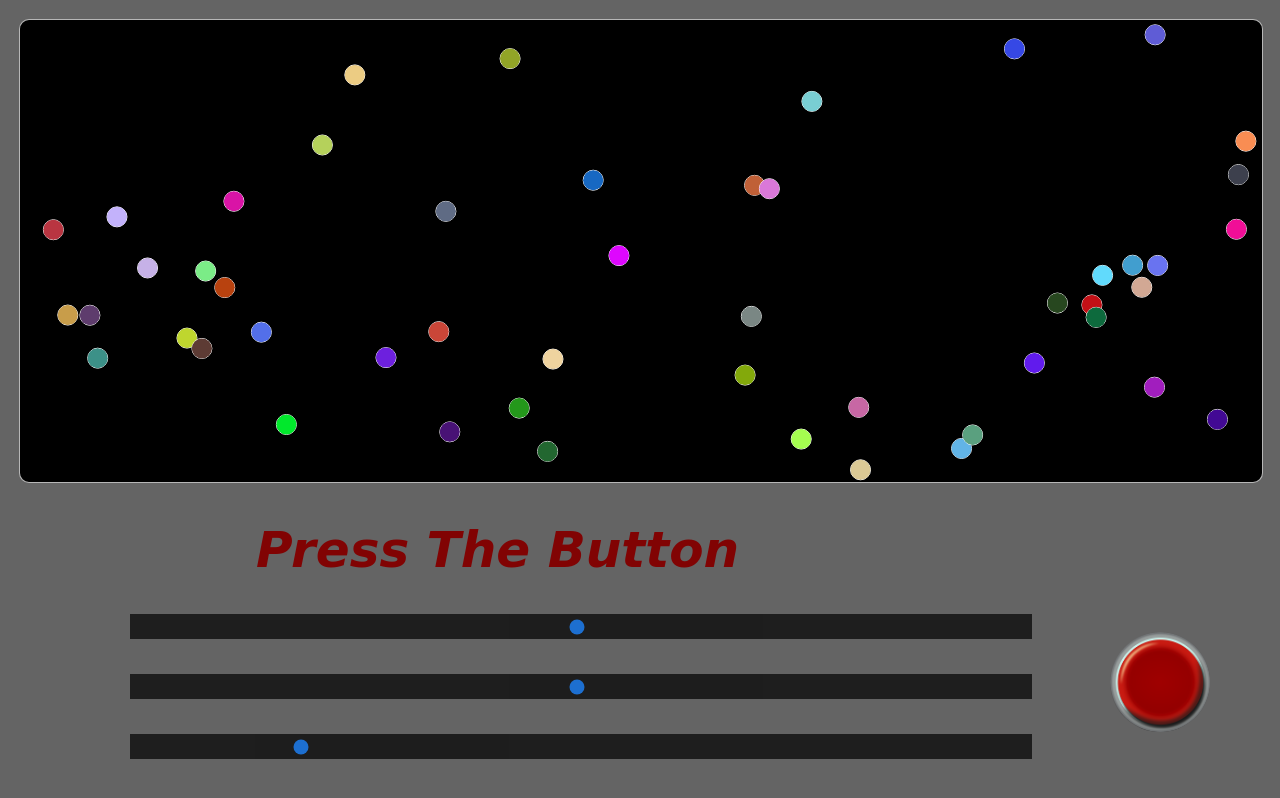
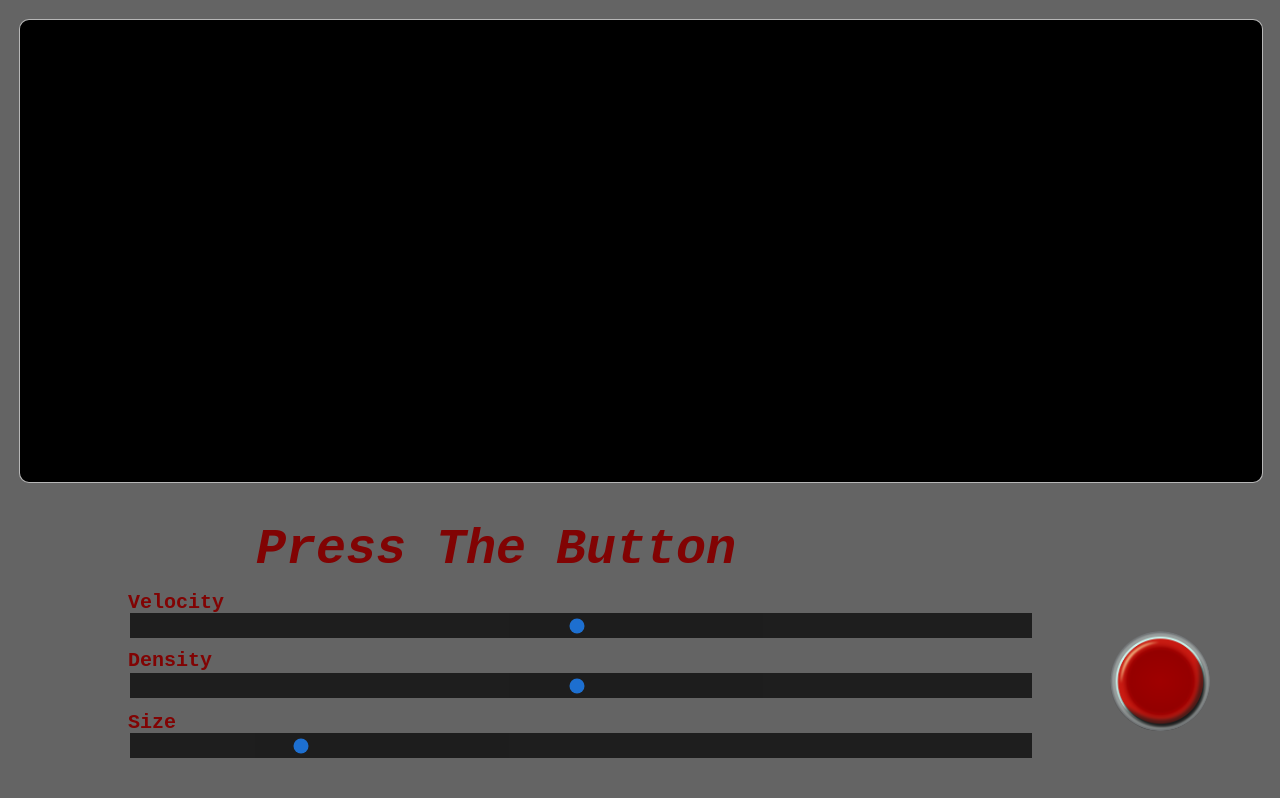
Before and after one commit to Luke-Kirby/ParticlePhysicsGame, a plain HTML site: page index.html in a window 1280 px wide. Drawn offline with Linux system fonts and the light colour scheme.

Commit message:
Fixed bugs

```diff
--- a/canvas.js
+++ b/canvas.js
@@ -6,11 +6,6 @@ canvas.height = canvasHeight;
 
 var c = canvas.getContext("2d");
 
-function velocity() {
-    let vel = document.getElementById("sliderVel").value;
-    return vel;
-  }
-
 function numOfBalls() {
   let num = document.getElementById("sliderNum").value;
   return num;
@@ -18,10 +13,8 @@ function velocity() {
 
 function sliderSize() {
   let ballSize = document.getElementById("sliderSize").value;
-    console.log(`Slider size = ${ballSize}`);
   return ballSize;
 }
-
 
 function Circle(x, y, dx, dy, radius, color) {
   this.x = x;
@@ -31,12 +24,13 @@ function Circle(x, y, dx, dy, radius, color) {
   this.radius = radius;
   this.color = color;
 
+  //this.updateValues = fal
+
   this.draw = function () {
     c.beginPath();
     c.arc(this.x, this.y, this.radius, 0, Math.PI * 2, false);
     c.strokeStyle = "white";
     c.fillStyle = this.color;
-    //c.fillStyle = "rgba(0, 153, 255, 0.719";
     c.stroke();
     c.fill();
   };
@@ -44,36 +38,27 @@ function Circle(x, y, dx, dy, radius, color) {
   this.update = function () {
     if (this.x + this.radius > canvasWidth || this.x - this.radius < 0) {
       this.dx = -this.dx;
-      //c.fillStyle = "blue";
     }
 
     if (this.y + this.radius > canvasHeight || this.y - this.radius < 0) {
       this.dy = -this.dy;
-      //c.fillStyle = "red";
     }
 
     this.x += this.dx;
     this.y += this.dy;
 
     this.draw();
+    console.log("here");
   };
 }
 
-var circleArray = [];
-
-for (var i = 0; i < numOfBalls(); i++) {
-  var radius = 1*sliderSize();
-  var x = radius + Math.random() * (canvasWidth - 3 * radius);
-  var y = radius + Math.random() * (canvasHeight - 3 * radius);
-  var dx = (Math.random() - 0.5) * velocity();
-  var dy = (Math.random() - 0.5) * velocity();
-  var color = getRandomColor();
-  circleArray.push(new Circle(x, y, dx, dy, radius, color));
+let animationFrame;
+function animate() {
+  if (animationFrame) {
+    cancelAnimationFrame(animationFrame);
   }
-
-function animate() {
-  requestAnimationFrame(animate);
   c.clearRect(0, 0, canvasWidth, canvasHeight);
+  animationFrame = requestAnimationFrame(animate);
 
   for (var i = 0; i < circleArray.length; i++) {
     circleArray[i].update();
@@ -89,17 +74,31 @@ function getRandomColor() {
   return color;
 }
 
+function pushInButton() {
+  changeButton();
+
+  c.clearRect(0, 0, canvas.width, canvas.height);
+
+  circleArray = circleArray = new Array(numOfBalls()).fill(0);
+
+  for (var i = 0; i < numOfBalls(); i++) {
+    var radius = 1 * document.getElementById("sliderSize").value;
+    var x = radius + Math.random() * (canvasWidth - 3 * radius);
+    var y = radius + Math.random() * (canvasHeight - 3 * radius);
+    var dx = (Math.random() - 0.5) * document.getElementById("sliderVel").value;
+    var dy = (Math.random() - 0.5) * document.getElementById("sliderVel").value;
+    var color = getRandomColor();
+    circleArray[i] = new Circle(x, y, dx, dy, radius, color);
+  }
+
   animate();
 
-function pushInButton() {
-  changeButton();
+  document.getElementById("buttonIn").style.visibility = "visible";
+  console.log(circleArray);
 }
 
 function changeButton() {
-  document.getElementById("buttonIn").style.visibility = "visible";
-
   setTimeout(() => {
-    //document.getElementById("buttonIn").style.visibility = "hidden";
-    location.reload();
+    document.getElementById("buttonIn").style.visibility = "hidden";
   }, 200);
 }
--- a/index.html
+++ b/index.html
@@ -16,6 +16,8 @@
 
       <div id="buttonIn" class="buttonIn"></div>
 
+      <p class="vel-text">Velocity</p>
+
       <div class="sliderVelContainer">
         <input
           type="range"
@@ -24,9 +26,10 @@
           value="50"
           class="slider"
           id="sliderVel"
-          oninput="stateSliderVal()"
         />
       </div>
+
+      <p class="num-text">Density</p>
 
       <div class="sliderNumContainer">
         <input
@@ -40,6 +43,8 @@
         />
       </div>
 
+      <p class="size-text">Size</p>
+
       <div class="sliderSizeContainer">
         <input
           type="range"
@@ -48,7 +53,6 @@
           value="10"
           class="slider"
           id="sliderSize"
-          oninput="sliderSize()"
         />
       </div>
 
--- a/style.css
+++ b/style.css
@@ -13,6 +13,28 @@ canvas {
   margin-top: 19px;
 }
 
+p {
+  font-size: 20px;
+  font-family: "Courier New", Courier, monospace;
+  margin-left: 10%;
+  color: rgb(129, 3, 3);
+  font-weight: bold;
+  position: absolute;
+  left: 0%;
+}
+
+.vel-text {
+  top: -40px;
+}
+
+.num-text {
+  top: 18px;
+}
+
+.size-text {
+  top: 80px;
+}
+
 .controlBar {
   /* border: 1px solid rgba(255, 255, 255, 0.719); */
 
@@ -24,7 +46,7 @@ canvas {
 
 .text {
   font-size: 50px;
-  font-family: "Brush Script MT", cursive;
+  font-family: "Courier New", Courier, monospace;
   margin-left: 20%;
   color: rgb(129, 3, 3);
   font-weight: bold;
@@ -79,12 +101,12 @@ canvas {
   opacity: 1;
 }
 
-.slider::-moz-range-thumb {
+/* .slider::-moz-range-thumb {
   width: 25px;
   height: 25px;
   background: #04aa6d;
   cursor: pointer;
-}
+} */
 
 .sliderVelContainer {
   position: absolute;
```
Lines whose indentation alone changed are shown as unchanged.
